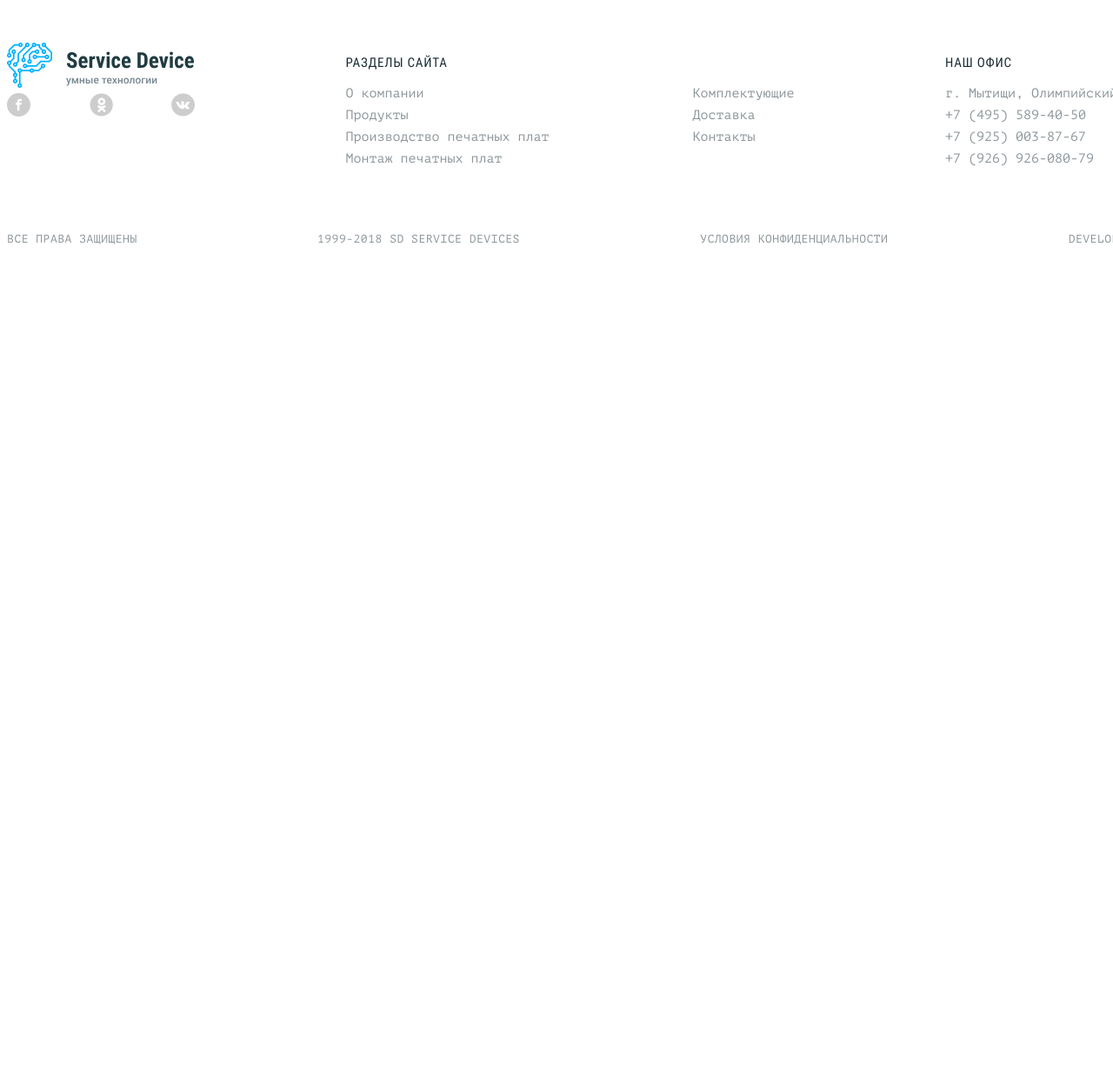
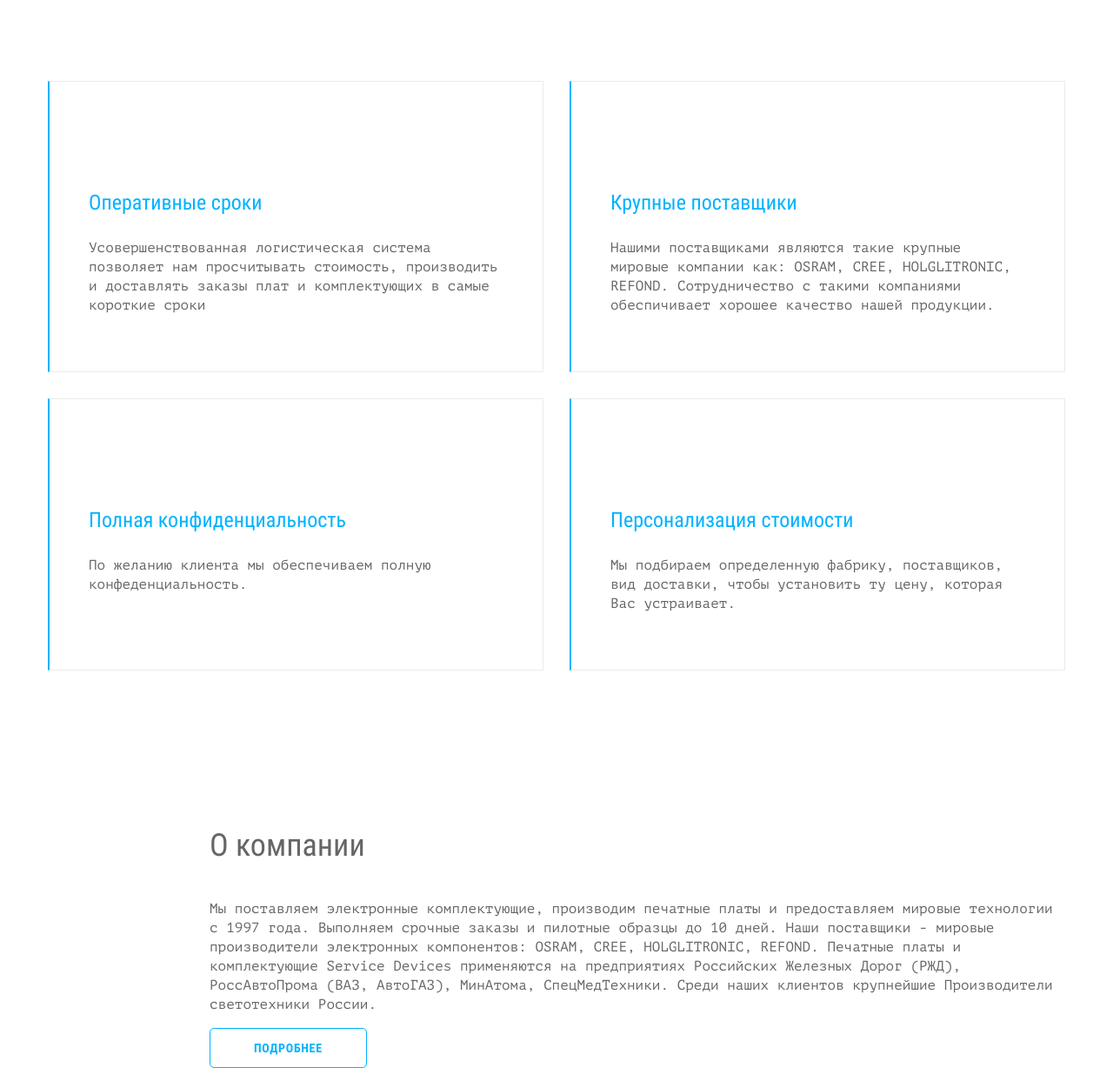
Before and after one commit to Kotwade/smartdevice, a website: page source/index.html in a window 1280 px wide. Shown: the part 917-2160 px from the top of the page at 87% size. Before the commit the page ends 1217 px from the top, so only its background shows below. Drawn offline with nearby package versions, Linux system fonts and the light colour scheme; files that its build step writes are made by us from their sources.

Commit message:
Добавляет блоки преимущества и о компании

```diff
--- a/source/index.html
+++ b/source/index.html
@@ -37,6 +37,33 @@
       </div>
     </div>
   </header>
+  <main class="page-main">
+    <section class="advantages">
+      <div class="advantages__block">
+        <h3>Оперативные сроки</h3>
+        <p>Усовершенствованная логистическая система позволяет нам просчитывать стоимость, производить и доставлять заказы плат и комплектующих в самые короткие сроки</p>
+      </div>
+      <div class="advantages__block">
+        <h3>Крупные поставщики</h3>
+        <p>Нашими поставщиками являются такие крупные мировые компании как: OSRAM, CREE, HOLGLITRONIC, REFOND. Сотрудничество с такими компаниями обеспичивает хорошее качество нашей продукции.</p>
+      </div>
+      <div class="advantages__block">
+        <h3>Полная конфиденциальность</h3>
+        <p>По желанию клиента  мы обеспечиваем полную конфеденциальность.</p>
+      </div>
+      <div class="advantages__block">
+        <h3>Персонализация стоимости</h3>
+        <p>Мы  подбираем определенную фабрику, поставщиков, вид доставки, чтобы установить ту цену, которая Вас устраивает.</p>
+      </div>
+    </section>
+    <section class="company">
+      <div class="company__wrapper">
+        <h3>О компании</h3>
+        <p>Мы поставляем электронные комплектующие, производим печатные платы и предоставляем мировые технологии с 1997 года. Выполняем срочные заказы и пилотные образцы до 10 дней. Наши поставщики - мировые производители электронных компонентов: OSRAM, CREE, HOLGLITRONIC, REFOND. Печатные платы и комплектующие Service Devices применяются на предприятиях Российских Железных Дорог (РЖД), РоссАвтоПрома (ВАЗ, АвтоГАЗ), МинАтома, СпецМедТехники. Среди наших клиентов крупнейшие Производители светотехники России.</p>
+        <button class="button company__button" type="button">подробнее</button>
+      </div>
+    </section>
+  </main>
   <footer class="page-footer">
     <div class="page-footer__wrapper">
       <div class="page-footer__socials">
--- /dev/null
+++ b/source/sass/blocks/advantages.scss
@@ -0,0 +1,59 @@
+.advantages {
+  width: 1170px;
+  display: flex;
+  justify-content: space-between;
+  flex-wrap: wrap;
+  margin: 0 auto;
+  padding-top: 109px;
+
+  @media (max-width: $desktop-width) {
+    width: 720px;
+  }
+
+  @media (max-width: $tablet-width) {
+    width: 290px;
+  }
+}
+
+.advantages__block {
+  padding: 98px 43px 49px 45px;
+  width: 570px;
+  border: 1px solid $light-grey;
+  border-left: 2px solid $blue;
+  margin-bottom: 30px;
+
+  &:hover {
+    background-color: $blue;
+  }
+
+  @media (max-width: $desktop-width) {
+    padding: 70px 26px 12px 27px;
+    width: 345px;
+  }
+
+  @media (max-width: $tablet-width) {
+    padding: 71px 12px 20px 27px;
+    width: 290px;
+  }
+}
+
+.advantages__block h3 {
+  font-family: "Roboto Condensed", "Arial", sans-serif;
+  font-weight: 400;
+  font-size: 24px;
+  line-height: 34px;
+  color: $blue;
+}
+
+.advantages__block p {
+  line-height: 22px;
+  color: $grey;
+}
+
+.advantages__block:hover h3 {
+  color: $white;
+}
+
+.advantages__block:hover p {
+  color: $white;
+}
--- /dev/null
+++ b/source/sass/blocks/company.scss
@@ -0,0 +1,41 @@
+.company {
+  width: 1170px;
+  margin: 0 auto;
+  padding-top: 110px;
+
+  @media (max-width: $desktop-width) {
+    width: 720px;
+  }
+
+  @media (max-width: $tablet-width) {
+    width: 288px;
+  }
+}
+
+.company__wrapper {
+  padding-left: 186px;
+
+  @media (max-width: $tablet-width) {
+    padding-left: 0;
+  }
+}
+
+.company__wrapper h3 {
+  font-family: "Roboto Condensed", "Arial", sans-serif;
+  font-weight: 400;
+  font-size: 36px;
+  line-height: 51px;
+  color: $grey;
+}
+
+.company__wrapper p {
+  line-height: 22px;
+  color: $grey;
+}
+
+.company__button {
+  color: $blue;
+  border-color: $blue;
+  padding-left: 50px;
+  padding-right: 50px;
+}
--- a/source/sass/global/variables.scss
+++ b/source/sass/global/variables.scss
@@ -2,5 +2,7 @@ $white: #ffffff;
 $black: #000000;
 $dark: #1b2d37;
 $blue: #00b2ff;
+$grey: #666666;
+$light-grey: #ebebeb;
 $desktop-width: 1023px;
 $tablet-width: 767px;
--- a/source/sass/style.scss
+++ b/source/sass/style.scss
@@ -7,3 +7,5 @@
 @import "./blocks/page-footer.scss";
 @import "./blocks/footer-nav.scss";
 @import "./blocks/contacts-footer.scss";
+@import "./blocks/advantages.scss";
+@import "./blocks/company.scss";
```
Also changed, not shown: build/css/style.min.css, build/index.html, 1 other file.
